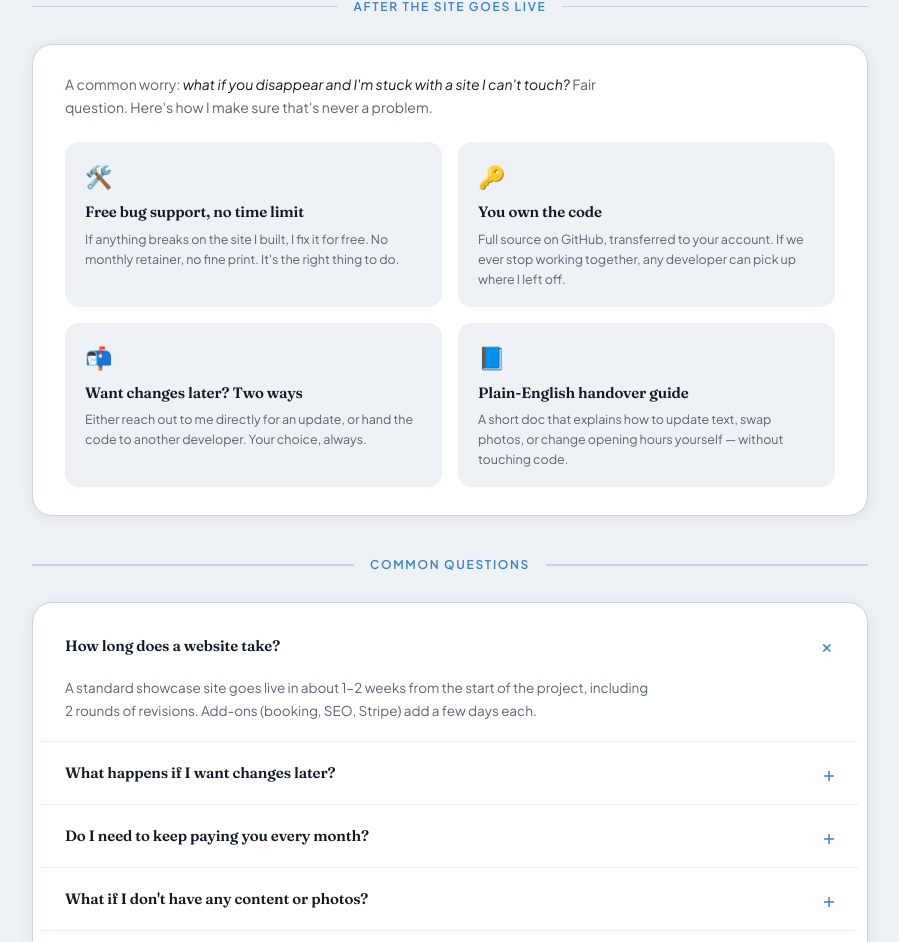
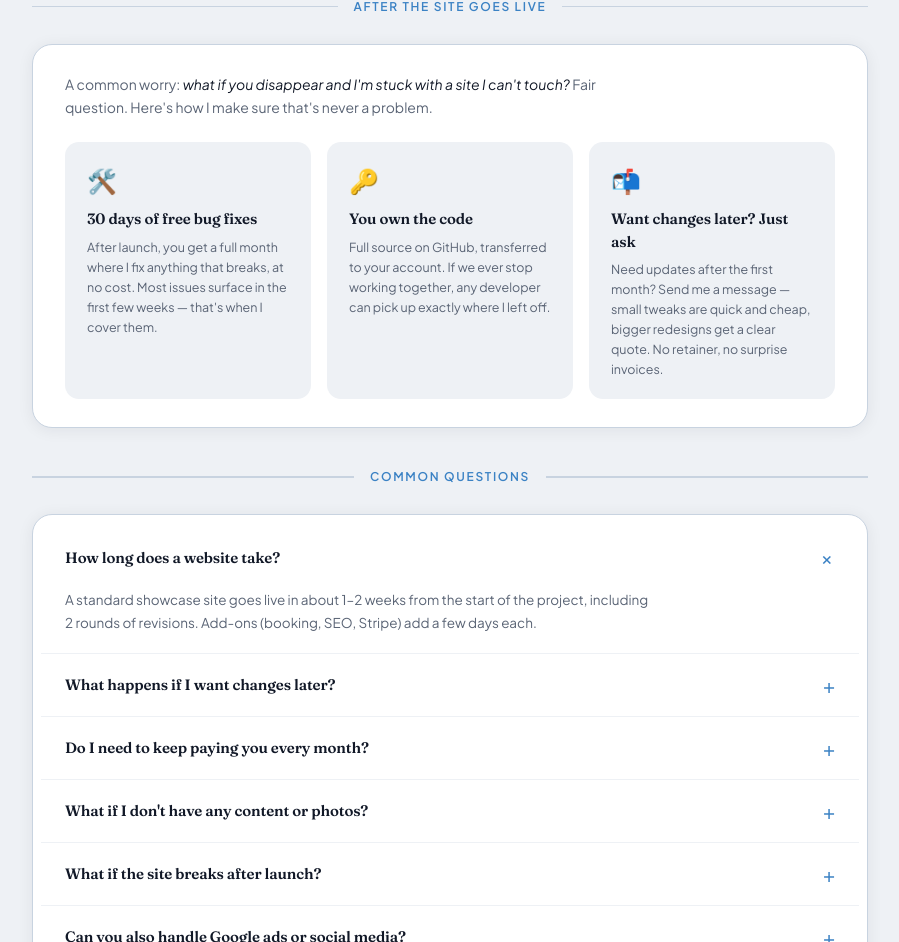
Before and after one commit to Fedebuilder/Portfolio, a Next.js app: page / in a window 1280 px wide. Shown: the part 2156-3098 px from the top of the page, without its empty margins (190-1089 px from the left). Built offline with nearby package versions, Linux system fonts and the light colour scheme.

Commit message:
tighten after-sale: 30-day support, 3 boxes

```diff
--- a/components/AfterSale.tsx
+++ b/components/AfterSale.tsx
@@ -1,23 +1,18 @@
 const items = [
   {
     icon: "🛠️",
-    title: "Free bug support, no time limit",
-    desc: "If anything breaks on the site I built, I fix it for free. No monthly retainer, no fine print. It's the right thing to do.",
+    title: "30 days of free bug fixes",
+    desc: "After launch, you get a full month where I fix anything that breaks, at no cost. Most issues surface in the first few weeks — that's when I cover them.",
   },
   {
     icon: "🔑",
     title: "You own the code",
-    desc: "Full source on GitHub, transferred to your account. If we ever stop working together, any developer can pick up where I left off.",
+    desc: "Full source on GitHub, transferred to your account. If we ever stop working together, any developer can pick up exactly where I left off.",
   },
   {
     icon: "📬",
-    title: "Want changes later? Two ways",
-    desc: "Either reach out to me directly for an update, or hand the code to another developer. Your choice, always.",
-  },
-  {
-    icon: "📘",
-    title: "Plain-English handover guide",
-    desc: "A short doc that explains how to update text, swap photos, or change opening hours yourself — without touching code.",
+    title: "Want changes later? Just ask",
+    desc: "Need updates after the first month? Send me a message — small tweaks are quick and cheap, bigger redesigns get a clear quote. No retainer, no surprise invoices.",
   },
 ];
 
@@ -36,13 +31,13 @@ export default function AfterSale() {
           Fair question. Here&apos;s how I make sure that&apos;s never a problem.
         </p>
 
-        <div style={{ display: "grid", gridTemplateColumns: "1fr 1fr", gap: "16px" }}>
+        <div style={{ display: "grid", gridTemplateColumns: "repeat(3, 1fr)", gap: "16px" }}>
           {items.map(i => (
-            <div key={i.title} style={{ background: "#eef1f5", borderRadius: "14px", padding: "18px 20px" }}>
-              <div style={{ fontSize: "22px", marginBottom: "8px" }}>{i.icon}</div>
+            <div key={i.title} style={{ background: "#eef1f5", borderRadius: "14px", padding: "20px 22px" }}>
+              <div style={{ fontSize: "24px", marginBottom: "10px" }}>{i.icon}</div>
               <h3 style={{
                 fontFamily: "'Fraunces', serif", fontSize: "15px", fontWeight: 600,
-                color: "#111827", marginBottom: "5px", letterSpacing: "-0.01em"
+                color: "#111827", marginBottom: "6px", letterSpacing: "-0.01em"
               }}>{i.title}</h3>
               <p style={{ fontSize: "12.5px", color: "#5a6475", lineHeight: 1.6 }}>{i.desc}</p>
             </div>
--- a/components/FAQ.tsx
+++ b/components/FAQ.tsx
@@ -20,7 +20,7 @@ const faqs = [
   },
   {
     q: "What if the site breaks after launch?",
-    a: "I fix any bugs for free, no time limit. If it broke because something I built has an issue, that's on me — not on you.",
+    a: "For the first 30 days after launch, I fix any bugs for free. After that, fixes are quick and reasonably priced — no monthly retainer required.",
   },
   {
     q: "Can you also handle Google ads or social media?",
```
